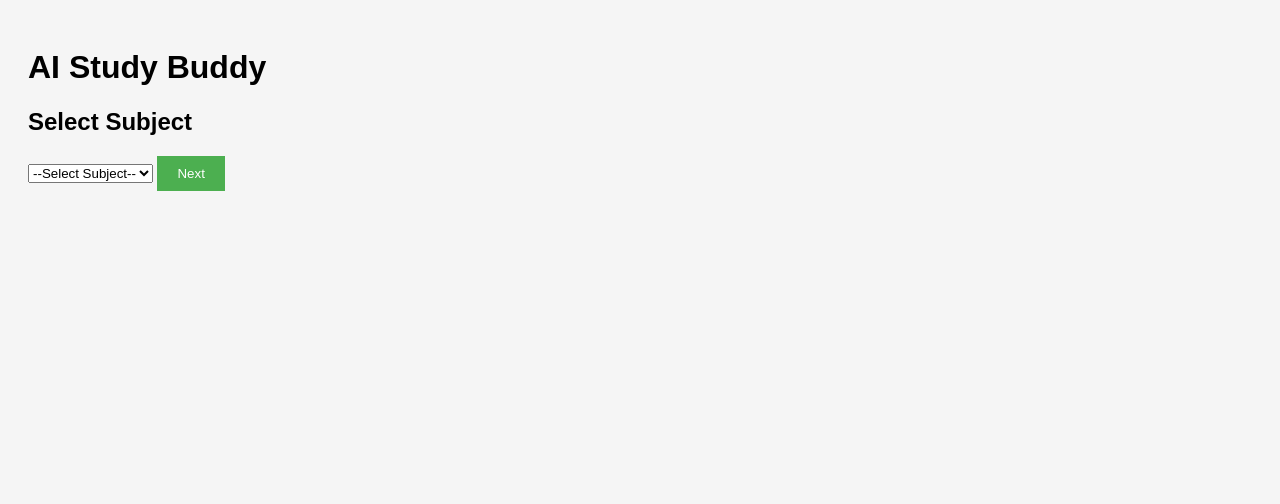
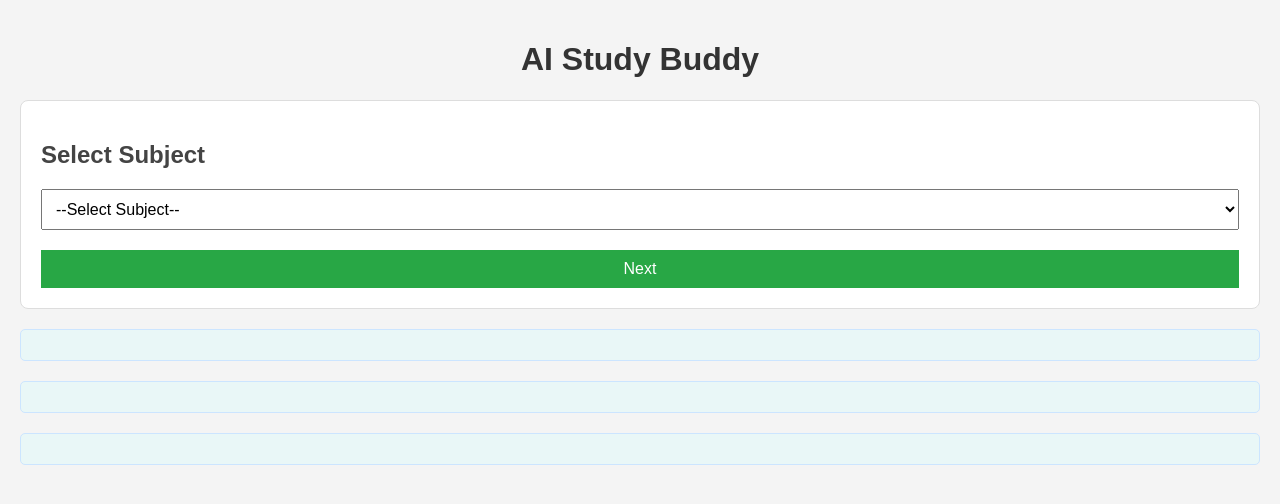
Before and after one commit to harshit-164/Ai-Study-Buddy, a plain HTML site: page index.html in a window 1280 px wide. Drawn offline with Linux system fonts and the light colour scheme.

Commit message:
Update styles.css

```diff
--- a/styles.css
+++ b/styles.css
@@ -1,36 +1,52 @@
 body {
     font-family: Arial, sans-serif;
-    background-color: #f5f5f5;
+    margin: 0;
     padding: 20px;
+    background-color: #f4f4f4;
 }
 
-.container {
-    max-width: 600px;
-    margin: 0 auto;
-    background-color: white;
-    padding: 20px;
-    border-radius: 8px;
-    box-shadow: 0px 0px 10px rgba(0, 0, 0, 0.1);
+h1 {
+    text-align: center;
+    color: #333;
 }
 
-textarea {
+h2 {
+    margin-top: 20px;
+    color: #444;
+}
+
+#subject-section, #topic-section, #question-section {
+    margin: 20px 0;
+    padding: 20px;
+    background: white;
+    border: 1px solid #ddd;
+    border-radius: 8px;
+}
+
+select, textarea, button {
+    display: block;
+    margin-top: 10px;
     width: 100%;
-    margin-top: 10px;
-    margin-bottom: 10px;
+    padding: 10px;
+    font-size: 1rem;
 }
 
 button {
-    padding: 10px 20px;
-    background-color: #4CAF50;
+    background-color: #28a745;
     color: white;
     border: none;
     cursor: pointer;
+    margin-top: 20px;
 }
 
 button:hover {
-    background-color: #45a049;
+    background-color: #218838;
 }
 
 #feedback, #tips, #progress {
     margin-top: 20px;
+    padding: 15px;
+    background-color: #e9f7f7;
+    border: 1px solid #cce5ff;
+    border-radius: 5px;
 }
```
